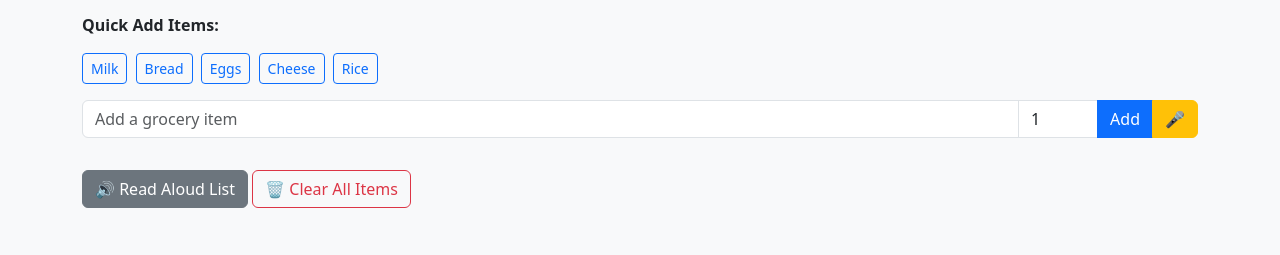
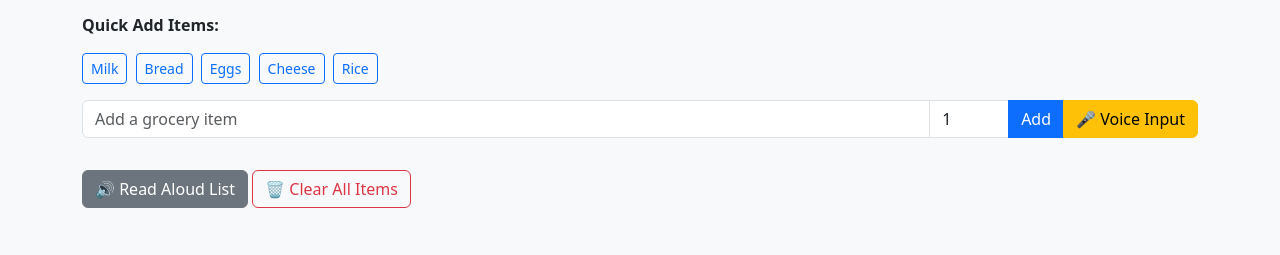
Before and after one commit to PanKake21/accessible-grocery-list, a plain HTML site: page main.html in a window 1280 px wide. Shown: the part 131-386 px from the top of the page. Drawn offline with nearby package versions, Linux system fonts and the light colour scheme.

Commit message:
Update main.html

```diff
--- a/main.html
+++ b/main.html
@@ -36,7 +36,7 @@
       <input type="text" id="itemInput" class="form-control" placeholder="Add a grocery item" aria-label="Grocery item">
       <input type="number" id="itemQty" class="form-control" placeholder="Qty" min="1" value="1" aria-label="Quantity" style="max-width: 80px;">
       <button class="btn btn-primary" onclick="addItem()">Add</button>
-      <button id="voiceButton" class="btn btn-warning" onclick="startVoiceInput()">🎤 <span class="d-none d-flex">Voice Input</span>
+      <button id="voiceButton" class="btn btn-warning" onclick="startVoiceInput()">🎤 <span class="d-none d-sm-inline">Voice Input</span>
       </button>
     </div>
 
```
